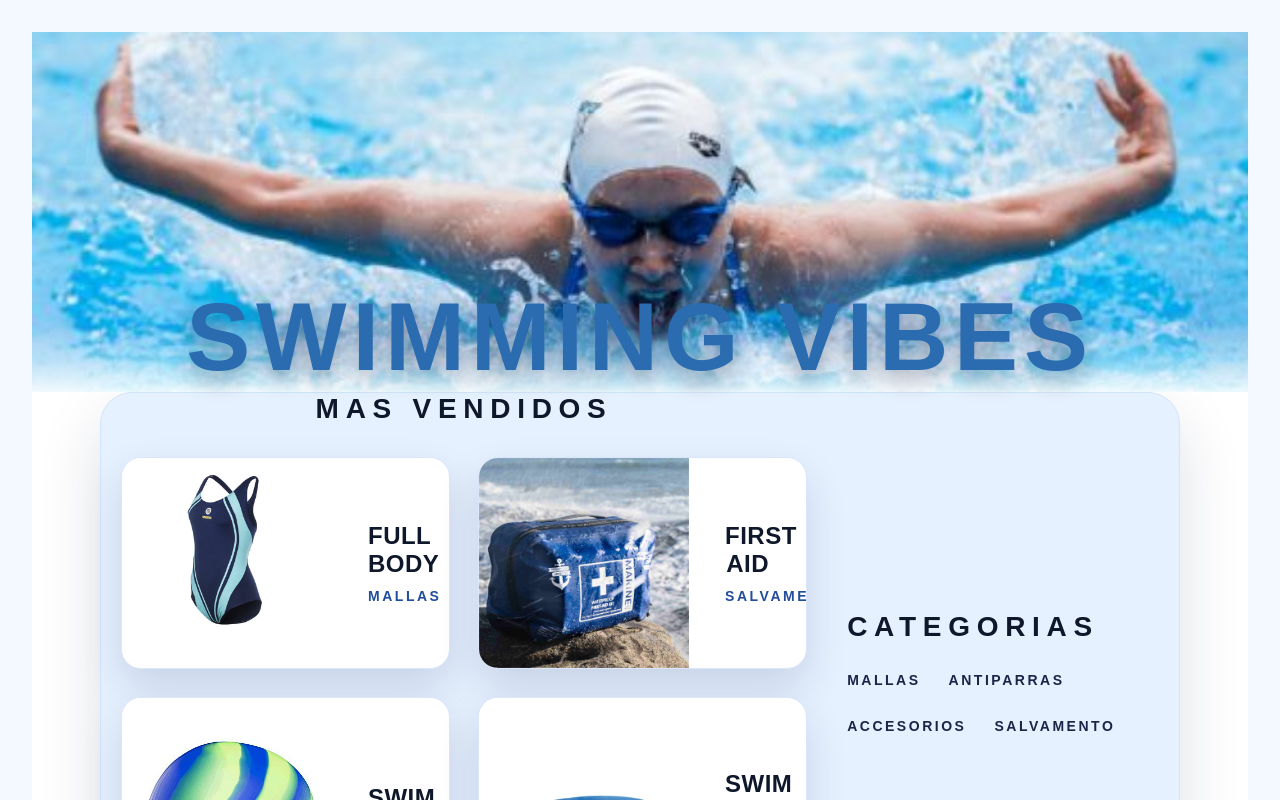
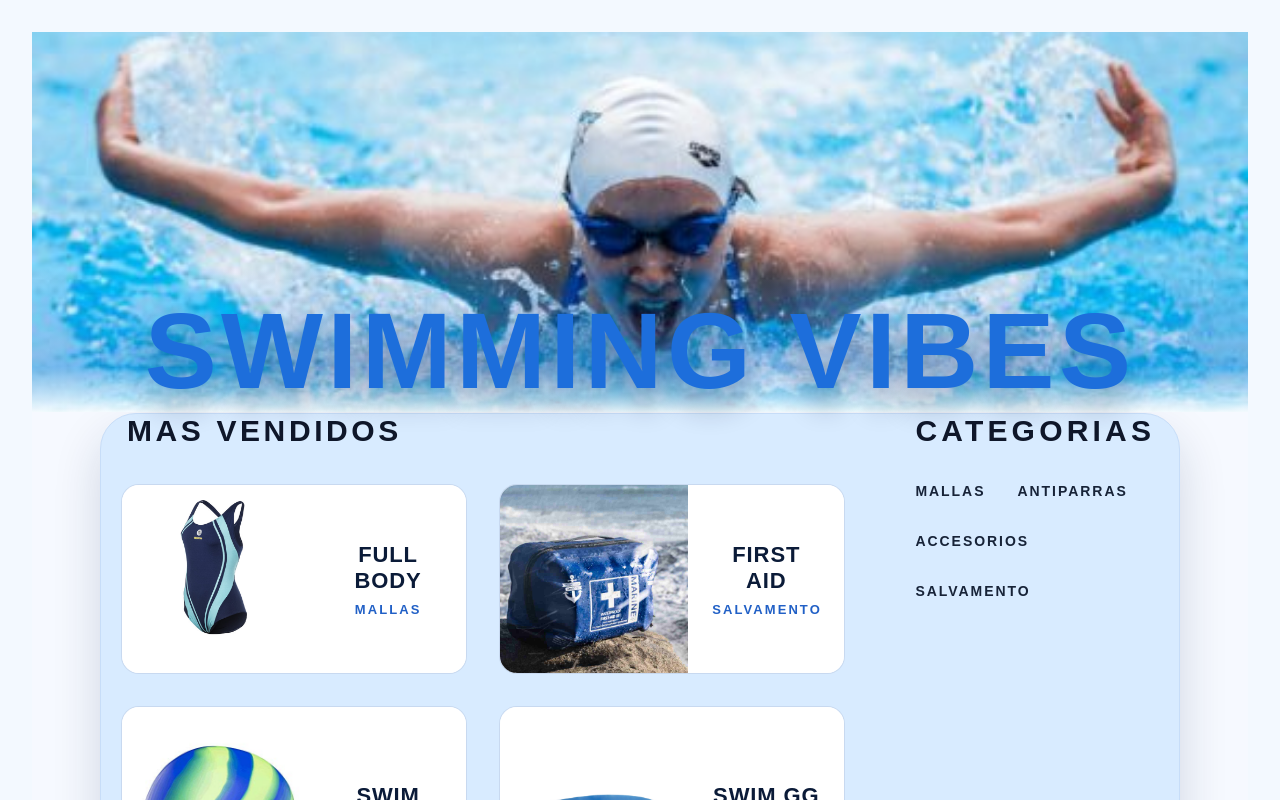
Before and after one commit to RebecchiMariano/Front-Web-Api-UADE, a React (Vite) app: page / in a window 1280 px wide. Shown: the top 800 px of the page. Built offline with nearby package versions, Linux system fonts and the light colour scheme.

Commit message:
mejoras home

```diff
--- a/src/pages/Home/Home.jsx
+++ b/src/pages/Home/Home.jsx
@@ -1,27 +1,27 @@
+import '../../styles/Layout.css';
 import '../../styles/Home/Home.css';
-import '../../styles/Layout.css';
-import { Link } from 'react-router';
+
 const products = [
   {
     id: 'full-body',
     title: 'FULL BODY',
     tag: 'MALLAS',
     image: '/Home/FullBody.jpg',
-    alt: 'Traje de baño modelo Full Body',
+    alt: 'Traje de bano modelo Full Body',
   },
   {
     id: 'first-aid',
     title: 'FIRST AID',
     tag: 'SALVAMENTO',
     image: '/Home/FirstAidKit.jpg',
-    alt: 'Kit de primeros auxilios para natación',
+    alt: 'Kit de primeros auxilios para natacion',
   },
   {
     id: 'swim-cap',
     title: 'SWIM CAP',
     tag: 'ACCESORIOS',
     image: '/Home/SwimCap.jpg',
-    alt: 'Gorra de natación Swim Cap',
+    alt: 'Gorra de natacion Swim Cap',
   },
   {
     id: 'swim-gg2',
@@ -37,11 +37,11 @@ const categories = ['MALLAS', 'ANTIPARRAS', 'ACCESORIOS', 'SALVAMENTO'];
 export default function Home() {
   return (
     <main id="home" className="home">
-      <section className="hero" aria-label="Hero swimming">
+      <section className="hero" aria-label="banner natacion">
         <div className="hero__bg" />
-        <div className="container">
+        <div className="container hero__inner">
           <h1 className="hero__title">
-            <span>SWIMMING</span> VIBES
+            SWIMMING VIBES
           </h1>
         </div>
       </section>
@@ -49,33 +49,35 @@ export default function Home() {
       <section className="panel" aria-labelledby="best-title">
         <div className="container panel__grid">
           <div className="panel__left">
-            <h2 id="best-title">MAS VENDIDOS</h2>
+            <h2 id="best-title" className="panel__heading">
+              MAS VENDIDOS
+            </h2>
 
             <ul className="products" role="list">
               {products.map((product) => (
                 <li key={product.id} className="product">
                   <figure className="product__media">
-                    <img src={product.image} alt={product.alt} />
+                    <img src={product.image} alt={product.alt} loading="lazy" />
                   </figure>
 
-                  <div className="product__info">
-                    <h3 className="product__title">{product.title}</h3>
-                    <p className="product__tag">{product.tag}</p>
-                  </div>
+                    <div className="product__info">
+                      <h3 className="product__title">{product.title}</h3>
+                      <p className="product__tag">{product.tag}</p>
+                    </div>
                 </li>
               ))}
             </ul>
           </div>
 
           <aside className="panel__right" aria-labelledby="cat-title">
-            <h2 id="cat-title">CATEGORIAS</h2>
-            <nav aria-label="categorias">
+            <h2 id="cat-title" className="panel__heading">
+              CATEGORIAS
+            </h2>
+            <nav aria-label="categorias destacadas">
               <ul className="tags" role="list">
                 {categories.map((category) => (
                   <li key={category}>
-                    <Link href="#" className="tag">
-                      {category}
-                    </Link>
+                    <span className="tag">{category}</span>
                   </li>
                 ))}
               </ul>
--- a/src/styles/Home/Home.css
+++ b/src/styles/Home/Home.css
@@ -1,7 +1,7 @@
 @import url('../../styles/Layout.css');
 .home {
   color: var(--home-text);
-  background: #ffffff;
+  background: linear-gradient(180deg, #ffffff 0%, #f6f9ff 320px);
 }
 
 .container {
@@ -16,21 +16,25 @@
 }
 
 .hero__bg {
-  height: clamp(260px, 38vw, 360px);
+  height: clamp(280px, 40vw, 380px);
   background:
-    linear-gradient(180deg, rgba(255, 255, 255, 0) 55%, rgba(37, 99, 235, 0.08) 82%, rgba(255, 255, 255, 0.9) 100%),
+    linear-gradient(180deg, rgba(255, 255, 255, 0) 62%, rgba(41, 111, 212, 0.24) 88%, rgba(255, 255, 255, 0.92) 100%),
     url('/Home/HomeBanner.jpg') center/cover no-repeat;
+}
+
+.hero__inner {
+  position: relative;
 }
 
 .hero__title {
   position: relative;
-  margin: clamp(-110px, -18vw, -94px) auto 0;
+  margin: clamp(-124px, -18vw, -98px) auto 0;
   text-align: center;
   font-weight: 900;
-  font-size: clamp(44px, 9.5vw, 96px);
-  letter-spacing: 0.06em;
-  color: var(--home-primary);
-  text-shadow: 0 8px 22px rgba(10, 26, 54, 0.4);
+  font-size: clamp(48px, 9.4vw, 108px);
+  letter-spacing: 0.04em;
+  color: #1d6edb;
+  text-shadow: 0 18px 28px rgba(10, 26, 54, 0.32);
 }
 
 .hero__title span {
@@ -40,40 +44,51 @@
 
 /* Panel */
 .panel {
-  padding: 0 0 clamp(48px, 9vw, 72px);
+  padding: 0 clamp(2vw, 32px, 42px) clamp(62px, 12vw, 96px);
 }
 
 .panel__grid {
-  background: var(--home-panel-bg);
-  border: 1px solid var(--home-panel-border);
-  box-shadow: 0 28px 64px rgba(19, 37, 76, 0.14);
-  border-radius: 32px;
-  padding: clamp(28px, 5vw, 44px);
+  background: #d8ebff;
+  border: 1px solid #c7ddf8;
+  border-radius: 36px;
+  box-shadow: 0 22px 48px rgba(20, 39, 76, 0.16);
+  padding: clamp(32px, 5vw, 48px) clamp(24px, 5vw, 48px);
   display: grid;
-  gap: clamp(28px, 5vw, 40px);
+  gap: clamp(32px, 6vw, 48px);
+  align-items: start;
 }
 
-.panel__left h2 {
-  margin: 0 0 clamp(22px, 4vw, 32px);
+.panel__left {
+  display: flex;
+  flex-direction: column;
+  gap: clamp(24px, 5vw, 36px);
+}
+
+.panel__heading {
+  margin: 0;
   text-transform: uppercase;
-  font-size: clamp(22px, 3vw, 28px);
-  letter-spacing: 0.24em;
-  text-align: center;
+  font-weight: 900;
+  letter-spacing: 0.12em;
+  font-size: clamp(22px, 3vw, 30px);
+  color: #0f172a;
+  text-align: left;
+}
+
+.panel__left .panel__heading {
+  align-self: flex-start;
+  padding-left: 6px;
 }
 
 .panel__right {
   display: flex;
   flex-direction: column;
-  justify-content: center;
-  gap: clamp(18px, 4vw, 28px);
-  text-transform: uppercase;
+  gap: clamp(22px, 5vw, 34px);
+  justify-content: flex-start;
+  padding-left: clamp(8px, 2vw, 22px);
 }
 
-.panel__right h2 {
-  margin: 0;
-  font-size: clamp(22px, 3vw, 28px);
-  letter-spacing: 0.24em;
-  text-align: left;
+.panel__right .panel__heading {
+  letter-spacing: 0.14em;
 }
 
 .tags {
@@ -82,19 +97,16 @@
   padding: 0;
   display: flex;
   flex-wrap: wrap;
-  gap: clamp(16px, 4vw, 28px);
+  gap: clamp(18px, 4vw, 32px);
 }
 
 .tag {
-  color: #1b2547;
-  text-decoration: none;
+  display: inline-block;
+  color: #172338;
+  font-size: 14px;
   font-weight: 700;
-  letter-spacing: 0.18em;
-  font-size: 14px;
-}
-
-.tag:hover {
-  color: var(--home-primary);
+  letter-spacing: 0.14em;
+  text-transform: uppercase;
 }
 
 /* Product grid */
@@ -103,34 +115,27 @@
   margin: 0;
   padding: 0;
   display: grid;
-  gap: clamp(20px, 4vw, 28px);
+  gap: clamp(20px, 4vw, 32px);
 }
 
 .product {
-  background: var(--home-card-bg);
-  border: 1px solid var(--home-card-border);
-  border-radius: 20px;
+  display: grid;
+  grid-template-columns: 188px minmax(0, 1fr);
+  background: #f6fbff;
+  border-radius: 18px;
+  border: 1px solid rgba(170, 196, 230, 0.6);
   overflow: hidden;
-  display: grid;
-  grid-template-columns: clamp(150px, 26vw, 210px) minmax(0, 1fr);
-  box-shadow: 0 18px 40px rgba(17, 36, 80, 0.14);
-  transition: transform 0.2s ease, box-shadow 0.2s ease;
+  min-height: 168px;
+  transition: transform 0.18s ease, box-shadow 0.18s ease;
 }
 
 .product:hover {
   transform: translateY(-4px);
-  box-shadow: 0 24px 46px rgba(17, 36, 80, 0.18);
+  box-shadow: 0 20px 36px rgba(15, 31, 64, 0.14);
 }
 
 .product__media {
-  position: relative;
-}
-
-.product__media::after {
-  content: '';
-  position: absolute;
-  inset: 0;
-  box-shadow: inset 0 0 0 1px rgba(255, 255, 255, 0.06);
+  background: radial-gradient(circle at 30% 30%, rgba(255, 255, 255, 0.32), rgba(9, 13, 26, 0.88));
 }
 
 .product__media img {
@@ -141,32 +146,33 @@
 }
 
 .product__info {
-  padding: clamp(22px, 4vw, 32px) clamp(24px, 5vw, 36px);
+  background: #ffffff;
   display: flex;
   flex-direction: column;
   justify-content: center;
-  gap: clamp(6px, 1vw, 10px);
+  gap: 8px;
+  padding: 26px 24px;
 }
 
 .product__title {
   margin: 0;
-  font-size: clamp(20px, 3vw, 24px);
+  font-size: 22px;
   font-weight: 900;
-  letter-spacing: 0.02em;
+  letter-spacing: 0.04em;
+  color: #0b1b38;
 }
 
 .product__tag {
   margin: 0;
-  font-size: clamp(12px, 2vw, 14px);
-  font-weight: 700;
-  letter-spacing: 0.18em;
-  color: #214d9c;
+  font-size: 13px;
+  font-weight: 600;
+  letter-spacing: 0.16em;
+  color: #2160c6;
 }
 
-@media (min-width: 960px) {
+@media (min-width: 1040px) {
   .panel__grid {
-    grid-template-columns: 2.2fr 1fr;
-    align-items: stretch;
+    grid-template-columns: 3fr 1.1fr;
   }
 
   .products {
@@ -174,31 +180,31 @@
   }
 }
 
-@media (max-width: 960px) {
-  .product {
-    grid-template-columns: clamp(140px, 40vw, 180px) minmax(0, 1fr);
+@media (max-width: 1039px) {
+  .panel__grid {
+    grid-template-columns: minmax(0, 1fr);
   }
 
   .panel__right {
-    padding-inline: 6px;
+    padding-left: 0;
+    align-items: center;
+    text-align: center;
+  }
+
+  .tags {
+    justify-content: center;
   }
 }
 
-@media (max-width: 680px) {
+@media (max-width: 720px) {
   .container {
     padding: 0 18px;
   }
 
-  .hero__bg {
-    height: clamp(220px, 45vw, 260px);
-  }
-
-  .hero__title {
-    margin-top: clamp(-92px, -20vw, -74px);
-  }
-
   .panel__grid {
-    border-radius: 24px;
+    border-radius: 28px;
+    padding: 28px 24px;
+    gap: 28px;
   }
 
   .products {
@@ -210,35 +216,35 @@
   }
 
   .product__media {
-    aspect-ratio: 16 / 10;
+    height: 190px;
   }
 
   .product__info {
-    padding: 20px;
     text-align: center;
+    padding: 24px 20px 28px;
   }
 
   .panel__right {
-    align-items: center;
-    text-align: center;
-  }
-
-  .tags {
-    justify-content: center;
+    gap: 20px;
   }
 }
 
-@media (max-width: 420px) {
+@media (max-width: 450px) {
   .hero__bg {
-    height: 200px;
+    height: 210px;
   }
 
   .hero__title {
-    font-size: clamp(36px, 18vw, 46px);
+    font-size: clamp(36px, 16vw, 44px);
+    letter-spacing: 0.02em;
+  }
+
+  .panel {
+    padding-inline: 16px;
   }
 
   .product__info {
-    padding: 18px;
+    padding: 20px 18px;
   }
 
   .product__title {
@@ -247,6 +253,5 @@
 
   .product__tag {
     font-size: 11px;
-    letter-spacing: 0.14em;
   }
 }
```
